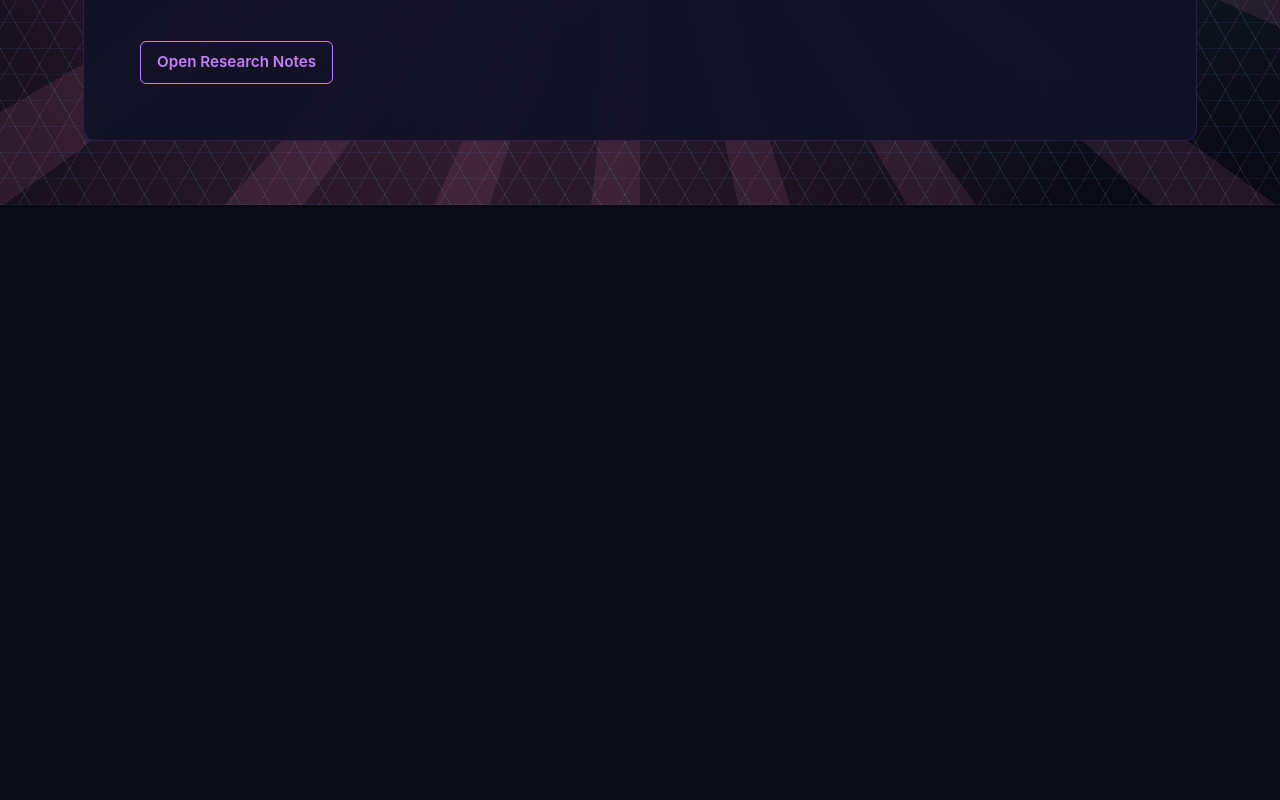
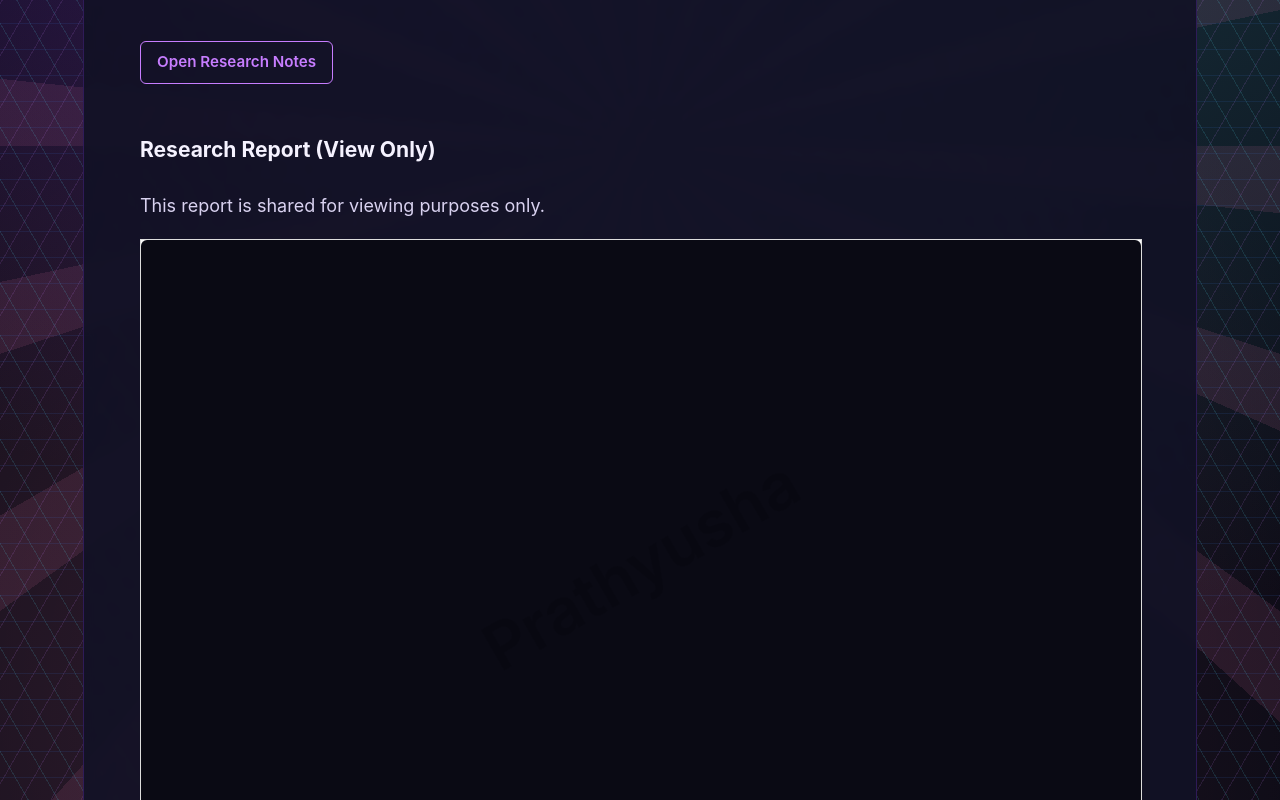
Before and after one commit to prathyushamallela/prathyushamallela.github.io, a React (Vite) app: page /#/research-notes in a window 1280 px wide. Shown: the part 720-1520 px from the top of the page. Before the commit the page ends 925 px from the top, so only its background shows below. Built offline with nearby package versions, Linux system fonts and the light colour scheme.

Commit message:
Add research notes section

```diff
--- a/package.json
+++ b/package.json
@@ -1,9 +1,9 @@
 {
-  "name": "prathyusha-resumebuilder-reactapp",
+  "name": "prathyushamallela.github.io",
   "private": true,
   "version": "0.0.0",
   "type": "module",
-  "homepage": "https://prathyushamallela.github.io/prathyusha-resumebuilder-reactapp/",
+  "homepage": "https://prathyushamallela.github.io",
   "scripts": {
     "dev": "vite",
     "build": "vite build",
--- a/src/pages/ResearchNotes.jsx
+++ b/src/pages/ResearchNotes.jsx
@@ -1,5 +1,8 @@
+import reportPdf from "../assets/PrathyushaMallela_Research1.pdf";
+
 export default function ResearchNotes() {
   return (
+    <>
       <section>
         <h2>Research Notes</h2>
 
@@ -23,5 +26,21 @@ export default function ResearchNotes() {
           Open Research Notes
         </a>
       </section>
+
+      <section style={{ marginTop: "3rem" }}>
+        <h3>Research Report (View Only)</h3>
+
+        <p>This report is shared for viewing purposes only.</p>
+
+        <div className="pdf-container">
+          <iframe
+            src={`${reportPdf}#toolbar=0&navpanes=0&scrollbar=0`}
+            title="Research Report"
+            className="pdf-frame"
+          />
+          <div className="watermark">Prathyusha</div>
+        </div>
+      </section>
+    </>
   );
 }
--- a/src/styles.css
+++ b/src/styles.css
@@ -479,3 +479,33 @@ strong {
     0 0 0 1px var(--pink),
     0 12px 28px rgba(255, 126, 182, 0.35);
 }
+
+
+.pdf-container {
+  position: relative;
+  width: 100%;
+  height: 650px;
+  border: 1px solid #ddd;
+  overflow: hidden;
+  background: #fafafa;
+}
+
+.pdf-frame {
+  width: 100%;
+  height: 100%;
+  border: none;
+}
+
+/* Watermark overlay */
+.watermark {
+  position: absolute;
+  top: 50%;
+  left: 50%;
+  transform: translate(-50%, -50%) rotate(-30deg);
+  font-size: 4rem;
+  font-weight: 600;
+  color: rgba(0, 0, 0, 0.12);
+  pointer-events: none;
+  user-select: none;
+  white-space: nowrap;
+}
--- a/vite.config.js
+++ b/vite.config.js
@@ -3,5 +3,5 @@ import react from "@vitejs/plugin-react";
 
 export default defineConfig({
   plugins: [react()],
-  base: "/prathyusha-resumebuilder-reactapp/",
+  base: "/",
 });
```
Also changed, not shown: 2 other files (tests, documents, lock files or other folders). Lines whose indentation alone changed are shown as unchanged.
